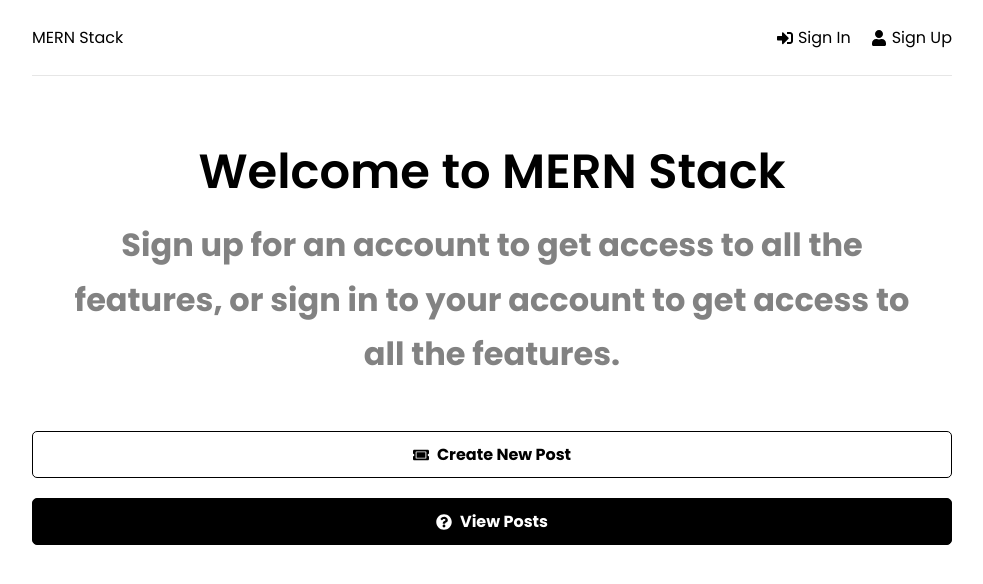
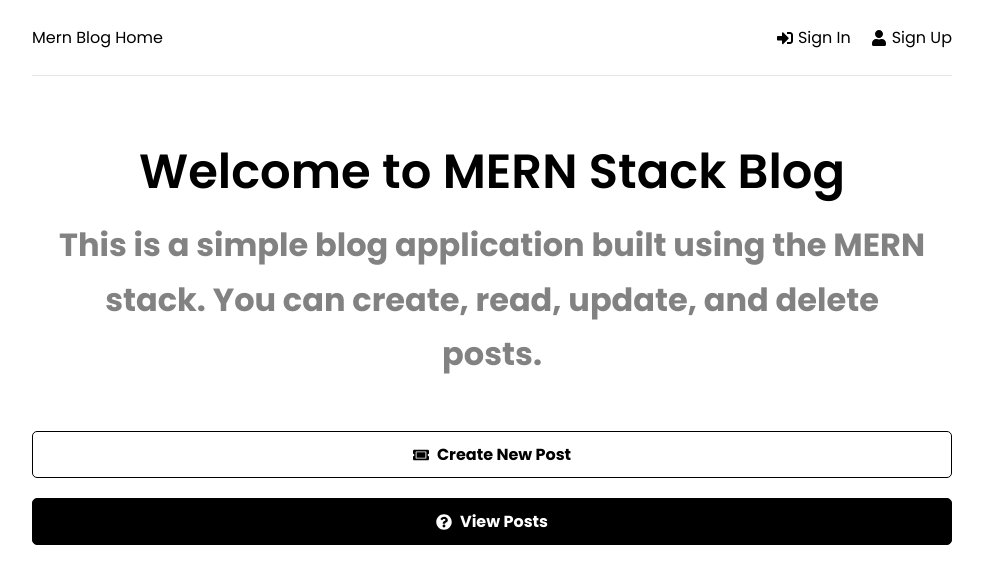
Before and after one commit to WeslenLakins/ai-application-assistant-v2-beta, a React (Create React App) app in the folder frontend/: page / in a window 1280 px wide. Shown: the top 584 px of the page, without its empty margins (148-1131 px from the left). Built offline with nearby package versions, Linux system fonts and the light colour scheme.

Commit message:
Update header logo and button styles, and update page content

```diff
--- a/frontend/src/components/Header.jsx
+++ b/frontend/src/components/Header.jsx
@@ -11,7 +11,7 @@ function Header() {
   return (
     <header className='header'>
       <div className='logo'>
-        <Link to='/'>MERN Stack</Link>
+        <Link to='/'>Mern Blog Home</Link>
       </div>
       <ul>
         {user ? (
--- a/frontend/src/index.css
+++ b/frontend/src/index.css
@@ -812,3 +812,19 @@ footer {
     font-size: 2rem;
   }
 }
+
+.edit-btn {
+  padding: 10px 20px;
+  border: 1px solid #000;
+  border-radius: 5px;
+  background: #000;
+  color: #fff;
+  font-size: 16px;
+  font-weight: 700;
+  cursor: pointer;
+  text-align: center;
+  appearance: button;
+  display: flex;
+  align-items: center;
+  justify-content: center;
+}
--- a/frontend/src/pages/Home.jsx
+++ b/frontend/src/pages/Home.jsx
@@ -5,10 +5,10 @@ function Home() {
   return (
     <>
       <section className='heading'>
-        <h1>Welcome to MERN Stack</h1>
+        <h1>Welcome to MERN Stack Blog</h1>
         <p>
-          Sign up for an account to get access to all the features, or sign in
-          to your account to get access to all the features.
+          This is a simple blog application built using the MERN stack. You can
+          create, read, update, and delete posts.
         </p>
       </section>
 
--- a/frontend/src/pages/Post.jsx
+++ b/frontend/src/pages/Post.jsx
@@ -42,6 +42,11 @@ function Post() {
 
   return (
     <div className='post-container'>
+      {user && user.token && user.isAdmin && (
+        <button className='edit-btn' onClick={handleEdit}>
+          Edit
+        </button>
+      )}
       <h2 className='post-title'>{post.title}</h2>
       <div className='post-meta'>
         <span className='post-author'>By {post.author}</span>
--- a/frontend/src/pages/UpdatePost.jsx
+++ b/frontend/src/pages/UpdatePost.jsx
@@ -12,7 +12,7 @@ function UpdatePost() {
     (state) => state.post
   );
 
-  // Initialize local state with empty strings
+  // Initialize local state with empty strings - need to add post object or author state to the local state because the author field is required in the backend
   const [title, setTitle] = useState('');
   const [headline, setHeadline] = useState('');
   const [content, setContent] = useState('');
@@ -38,17 +38,8 @@ function UpdatePost() {
 
   const handleSubmit = (e) => {
     e.preventDefault();
-
-    // Use the local state values for updated data
-    const updatedData = {
-      id,
-      title,
-      headline,
-      content,
-    };
-
-    dispatch(updatePost(updatedData));
-    navigate(`/post/${id}`);
+    dispatch(updatePost({ id, title, headline, content }));
+    navigate(`/posts`);
   };
 
   if (isLoading) return <div>Loading...</div>;
```
